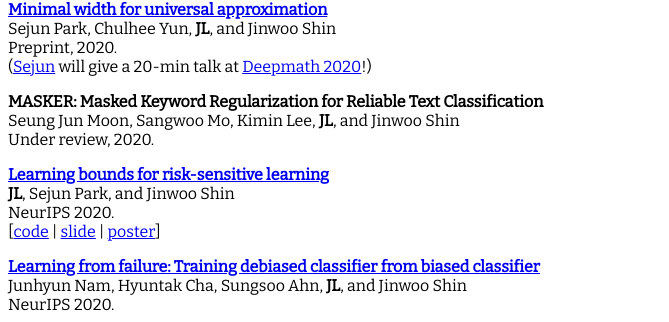
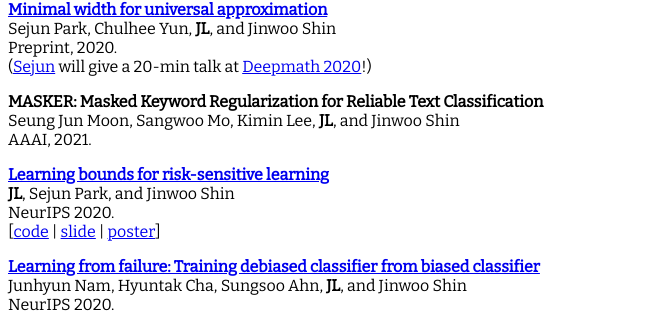
Before and after one commit to jaeho-lee/jaeho-lee.github.io, a Jekyll site: the page built from index.md, in a window 1280 px wide and 900 px high, scrolled down 676 px. Shown: the part 130-452 px from the top of the window, without its empty margins (0-669 px from the left). Built offline with Jekyll 4.4.1, drawn with Linux system fonts in a browser that asks for light colours.

Commit message:
Update index.md

```diff
--- a/index.md
+++ b/index.md
@@ -40,7 +40,7 @@ Preprint, 2020.
 
 **MASKER: Masked Keyword Regularization for Reliable Text Classification**
 Seung Jun Moon, Sangwoo Mo, Kimin Lee, **JL**, and Jinwoo Shin
-Under review, 2020.
+AAAI, 2021.
 
 **[Learning bounds for risk-sensitive learning](https://arxiv.org/abs/2006.08138)**
 **JL**, Sejun Park, and Jinwoo Shin
```
